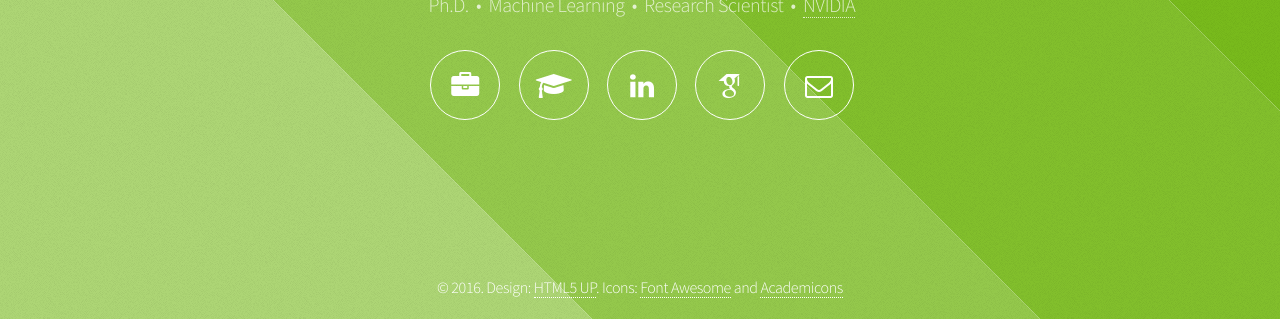
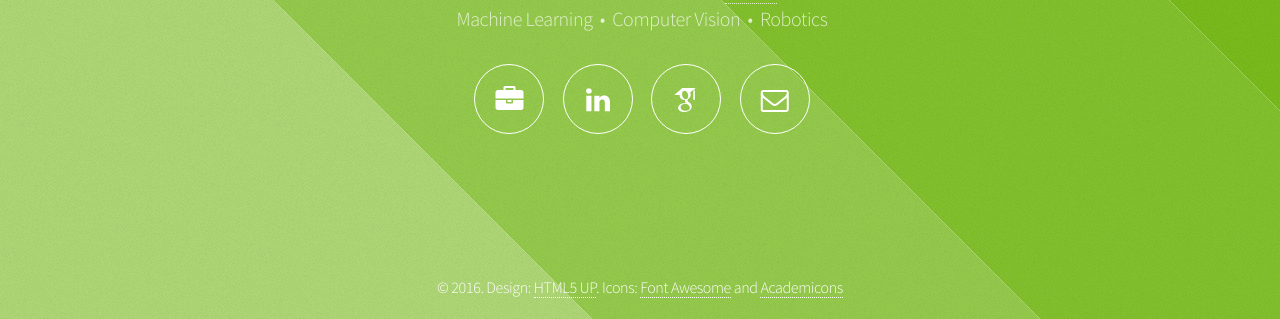
Before and after one commit to swtyree/swtyree.github.io, a plain HTML site: page index.html in a window 1280 px wide. Shown: the part 481-800 px from the top of the page. Drawn offline with Linux system fonts and the light colour scheme; files whose address does not match are found by name.

Commit message:
Update index.html

```diff
--- a/index.html
+++ b/index.html
@@ -26,11 +26,11 @@
 					<header id="header">
 						<img src="assets/css/images/5M3A5458cropresize.jpeg" alt="Stephen Tyree" style="border-radius: 50%;margin-bottom:20px;border:2px solid #ffffff;width:200px;max-width:25%;min-width:125px">
 						<h1>Stephen W. Tyree</h1>
-						<p>Ph.D. &nbsp;&bull;&nbsp; Machine Learning &nbsp;&bull;&nbsp; Research Scientist &nbsp;&bull;&nbsp; <a href="http://research.nvidia.com">NVIDIA</a></p>
+						<p>Ph.D. &nbsp;&bull;&nbsp; Research Scientist &nbsp;&bull;&nbsp; <a href="http://research.nvidia.com">NVIDIA</a><br/>
+						Machine Learning &nbsp;&bull;&nbsp; Computer Vision &nbsp;&bull;&nbsp; Robotics </p>
 						<nav>
 							<ul>
 								<li><a href="http://research.nvidia.com/person/stephen-tyree" class="icon fa-briefcase"><span class="label">NVIDIA</span></a></li>
-								<li><a href="http://research.engineering.wustl.edu/~tyrees" class="icon fa-mortar-board"><span class="label">Academic Website</span></a></li>
 								<li><a href="https://www.linkedin.com/in/stephen-tyree-73676295" class="icon fa-linkedin"><span class="label">LinkedIn</span></a></li>
 								<li><a href="https://scholar.google.com/citations?hl=en&user=PGZLZFUAAAAJ" class="ai ai-google-scholar"><span class="label">Google Scholar Profile</span></a></li>
 								<li><a href="mailto:swtyree@gmail.com" class="icon fa-envelope-o"><span class="label">Email</span></a></li>
```
